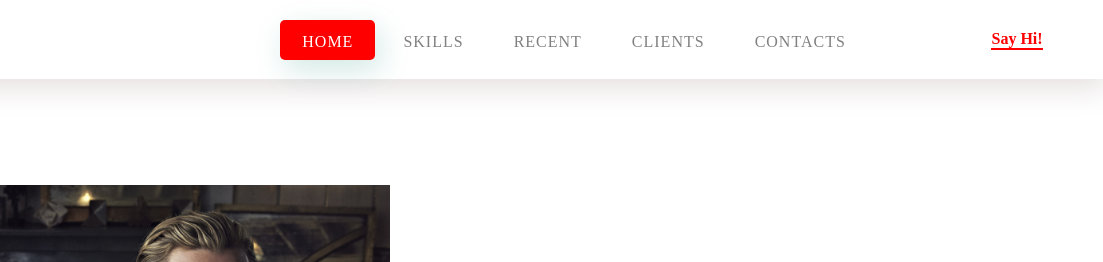
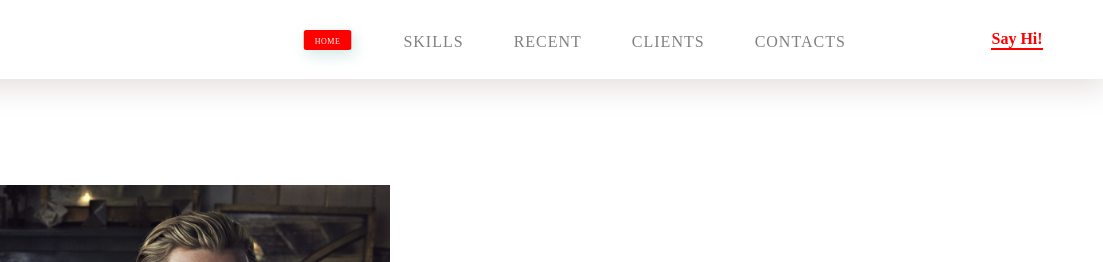
Before and after one commit to yogeshhh/Personal_Portfolio_Website, a plain HTML site: page index.html in a window 1280 px wide. In both pictures the pointer is over the item "HOME". Shown: the top 262 px of the page, 177-1280 px from the left. Drawn offline with Linux system fonts and the light colour scheme.

Commit message:
Add files via upload

```diff
--- a/style.css
+++ b/style.css
@@ -46,6 +46,12 @@ nav{
   font-weight: 500;
   letter-spacing: 1px;
   color: gray;
+}
+
+.menu li:hover {
+    transform:scale(1.0,1.0);
+    -webkit-transform:scale(0.5,0.5);
+    -moz-transform:scale(1.1,1.1);
 }
 
 a{
```
